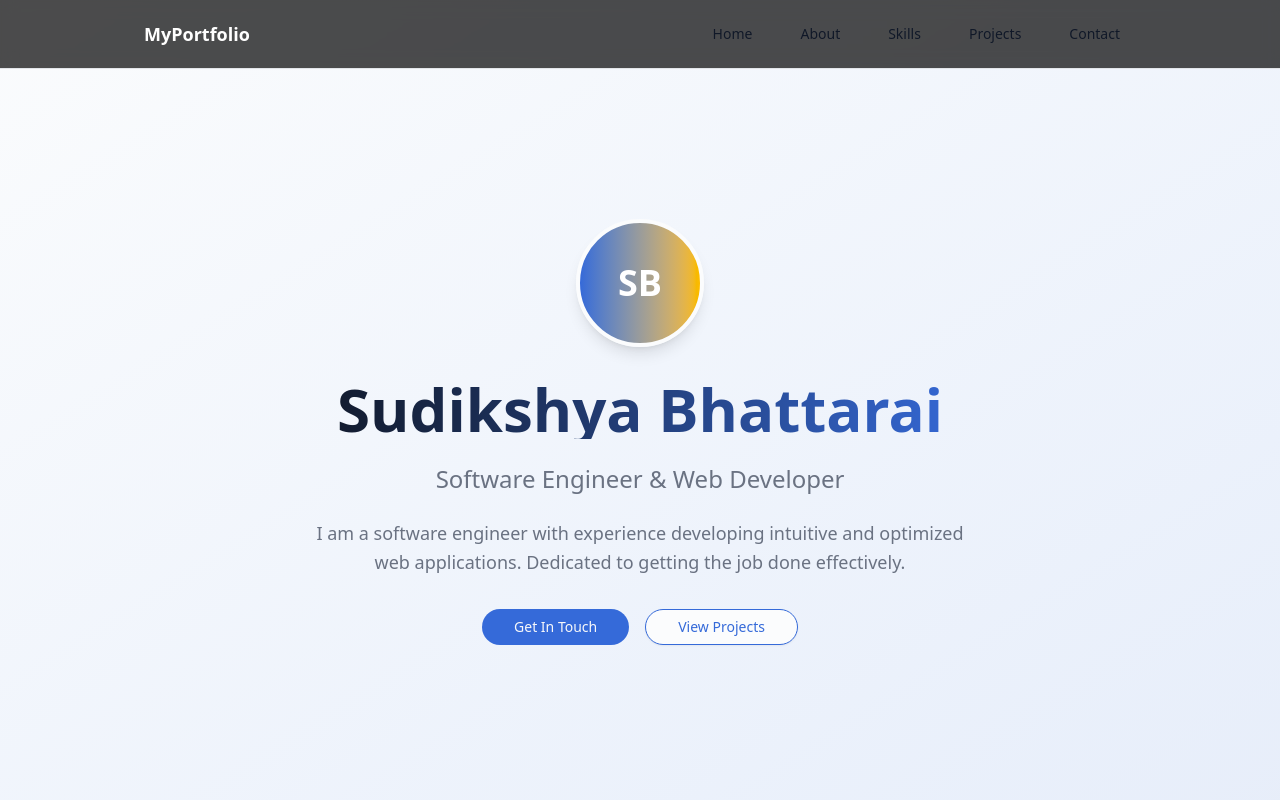
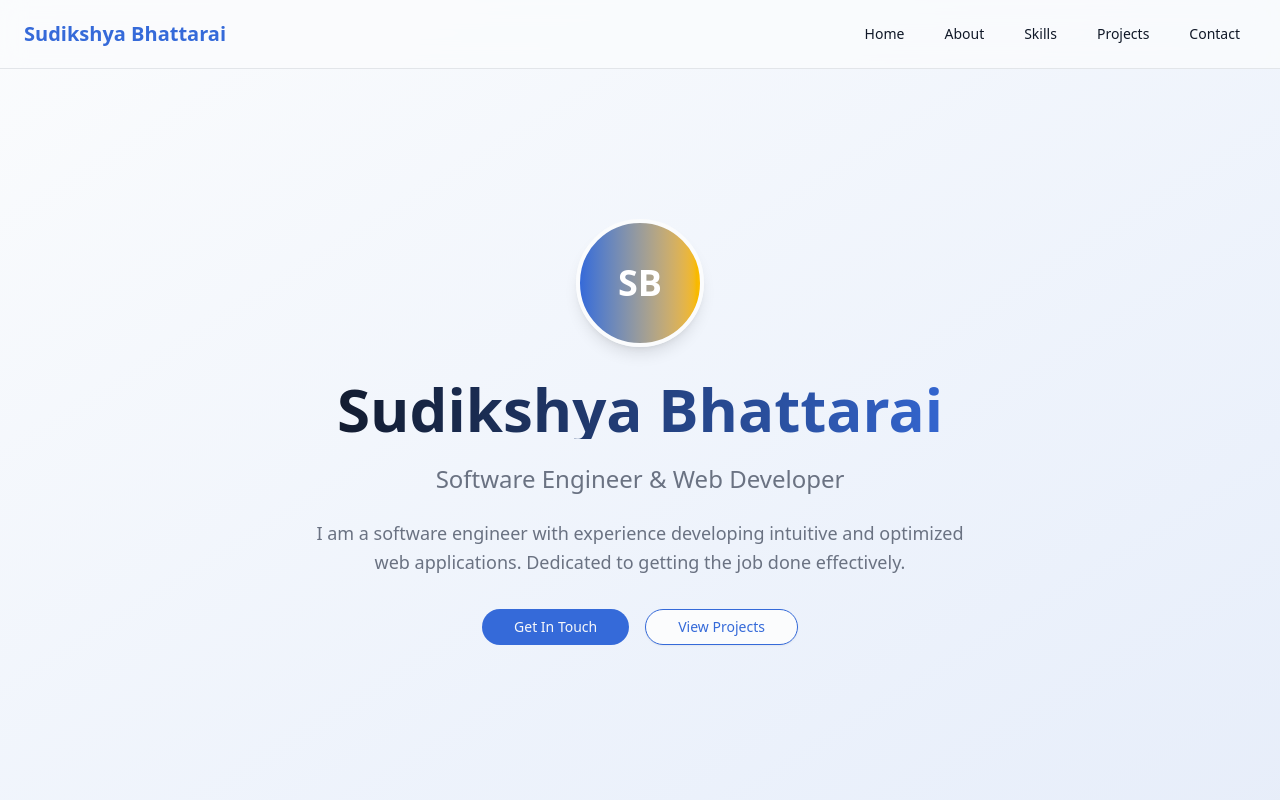
Before and after one commit to sudi-git/portfolio, a Next.js app: page / in a window 1280 px wide. Shown: the top 800 px of the page. Built offline with nearby package versions, Linux system fonts and the light colour scheme.

Commit message:
feat: navigation bar

```diff
--- a/app/components/Navbar.tsx
+++ b/app/components/Navbar.tsx
@@ -1,22 +1,32 @@
 import { Button } from "@/components/ui/button";
+import { Menu } from "lucide-react";
 
 export default function Navbar() {
   const links = ["home", "about", "skills", "projects", "contact"];
 
   return (
-    <nav className="fixed w-full z-50 bg-black/70 backdrop-blur border-b">
-      <div className="max-w-5xl mx-auto p-4 flex justify-between items-center">
+    <nav className="fixed w-full z-50 bg-background/80 backdrop-blur-md border-b border-border">
+      <div className="max-w-7xl mx-auto px-6 py-4 flex justify-between items-center">
+        <h1 className="font-bold text-primary text-xl">Sudikshya Bhattarai</h1>
 
-        <h1 className="font-bold text-white text-lg">MyPortfolio</h1>
-
-        <div className="hidden md:flex gap-4">
+        <div className="hidden md:flex gap-2">
           {links.map(link => (
             <a key={link} href={`#${link}`}>
-              <Button variant="ghost" className="capitalize">{link}</Button>
+              <Button
+                variant="ghost"
+                className="capitalize text-foreground hover:text-primary hover:bg-accent/20 transition-all duration-200"
+              >
+                {link}
+              </Button>
             </a>
           ))}
         </div>
 
+        <div className="md:hidden">
+          <Button variant="ghost" size="icon">
+            <Menu className="h-5 w-5" />
+          </Button>
+        </div>
       </div>
     </nav>
   );
```
